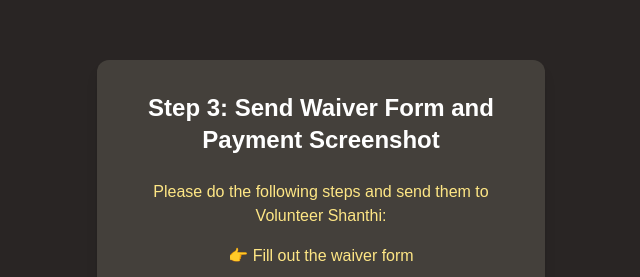
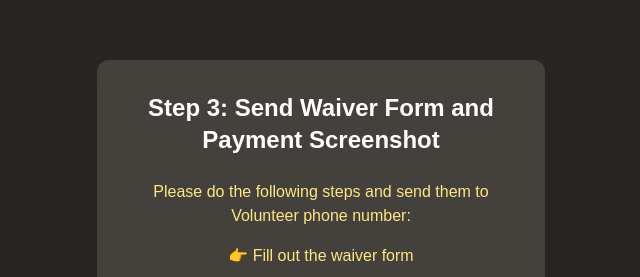
Before and after one commit to Itz-Viggy/Yoga-Registration, a Next.js app: page /register/step3 in a window 1280 px wide. Shown: the part 136-413 px from the top of the page, without its empty margins (319-959 px from the left). Built offline with nearby package versions, Linux system fonts and the light colour scheme.

Commit message:
Took name out

```diff
--- a/src/app/register/step3/page.tsx
+++ b/src/app/register/step3/page.tsx
@@ -21,7 +21,7 @@ export default function Step3Page() {
           Step 3: Send Waiver Form and Payment Screenshot
         </h2>
         <p className="text-amber-200 mb-4">
-          Please do the following steps and send them to Volunteer Shanthi:
+          Please do the following steps and send them to Volunteer phone number:
         </p>
         <p className="text-amber-200 mb-2">
           👉 Fill out the waiver form
```
